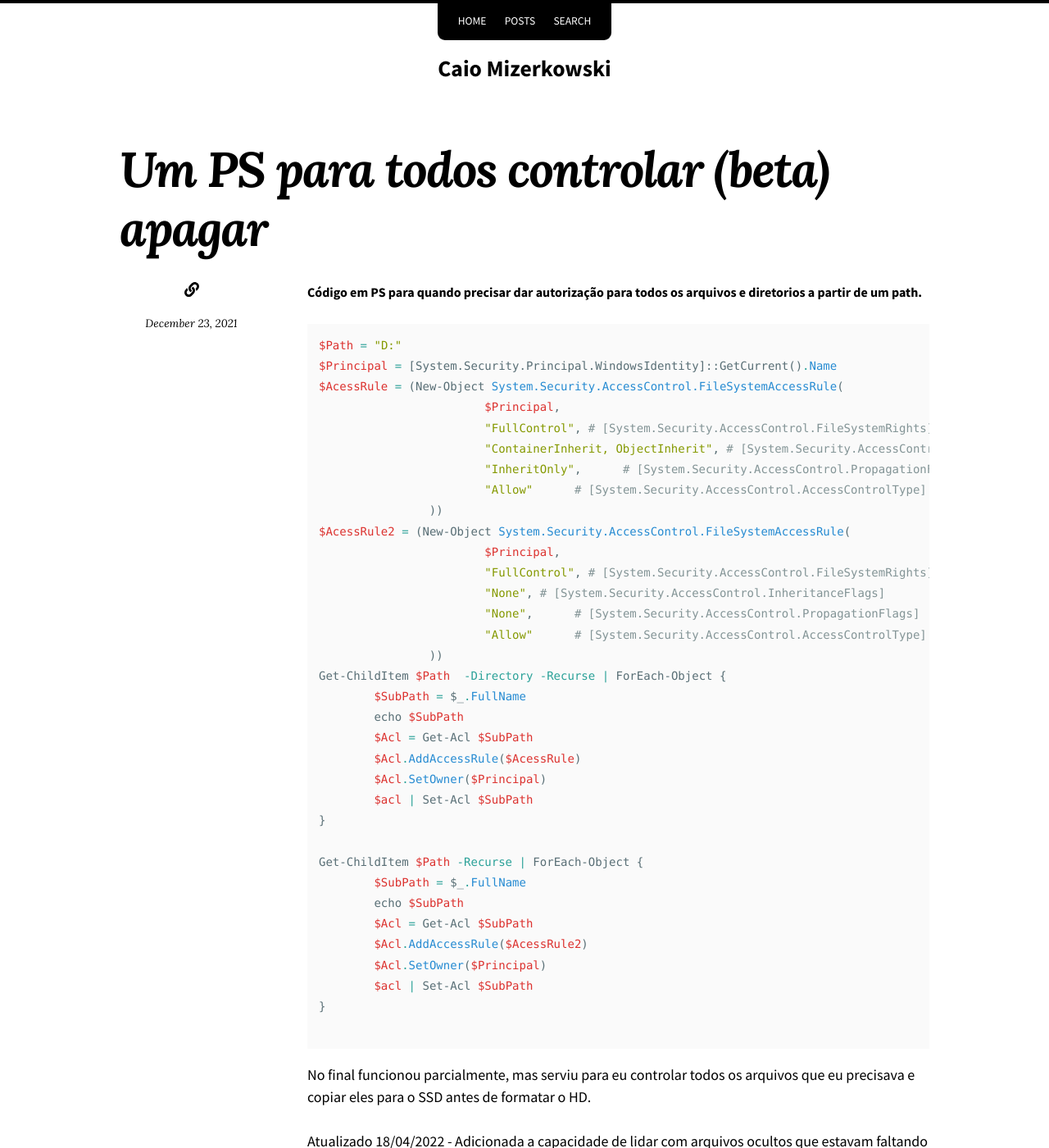
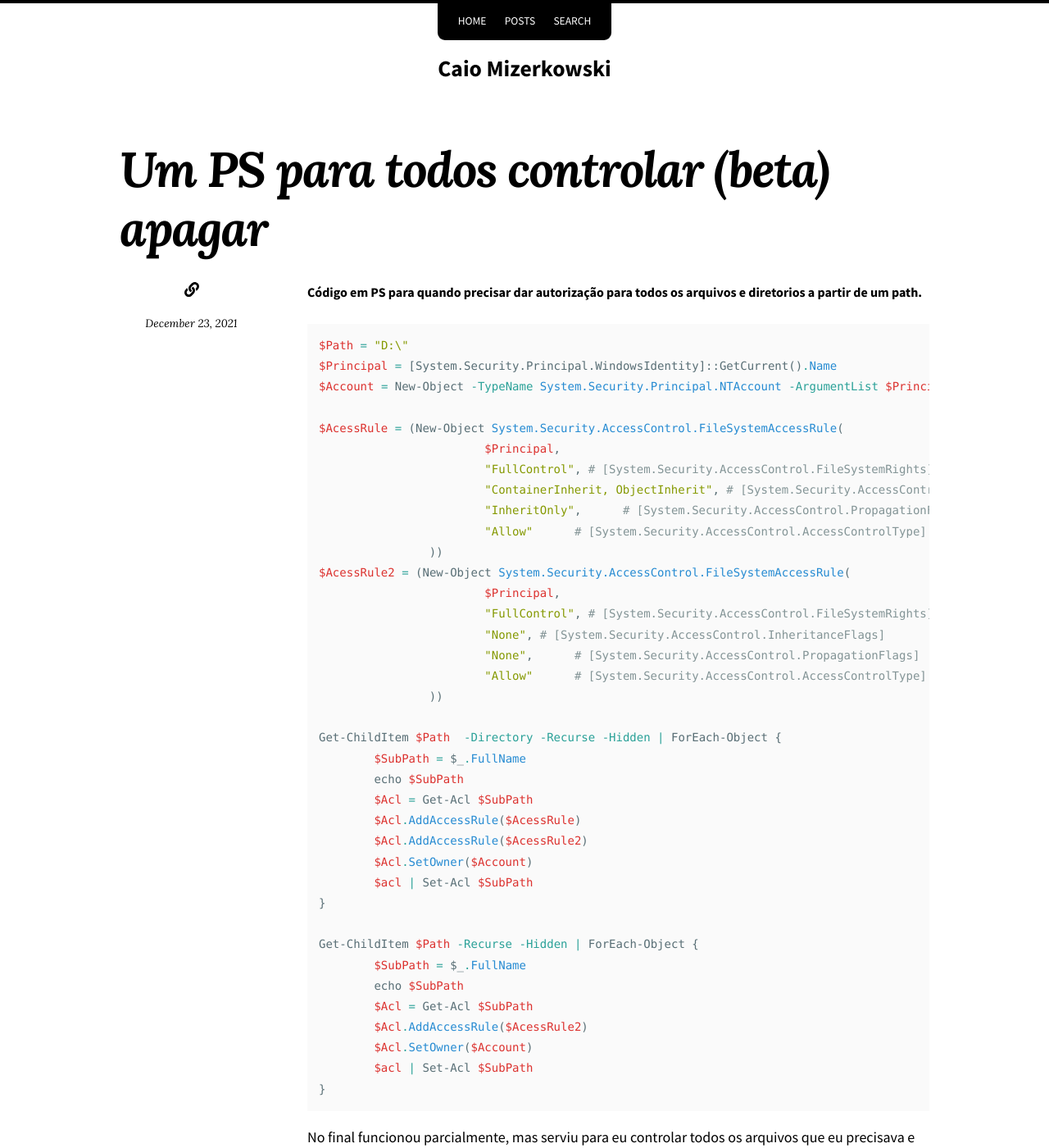
Before and after one commit to CaioMizerkowski/CaioMizerkowski.github.io, a Jekyll site: the page built from _posts/2021-12-23-Um-PS-para-tudo-controlar.md, in a window 1280 px wide and 1400 px high. Shown: the whole window at 82% size. Built offline with Jekyll 4.4.1, drawn with Linux system fonts in a browser that asks for light colours; nearby versions of some CDN libraries.

Commit message:
Update 2021-12-23-Um-PS-para-tudo-controlar.md

````diff
--- a/_posts/2021-12-23-Um-PS-para-tudo-controlar.md
+++ b/_posts/2021-12-23-Um-PS-para-tudo-controlar.md
@@ -6,8 +6,10 @@ date: 2021-12-23
 ##### Código em PS para quando precisar dar autorização para todos os arquivos e diretorios a partir de um path.
 
 ```powershell
-$Path = "D:"
+$Path = "D:\"
 $Principal = [System.Security.Principal.WindowsIdentity]::GetCurrent().Name
+$Account = New-Object -TypeName System.Security.Principal.NTAccount -ArgumentList $Principal;
+
 $AcessRule = (New-Object System.Security.AccessControl.FileSystemAccessRule(
 			$Principal,
 			"FullControl", # [System.Security.AccessControl.FileSystemRights]
@@ -22,24 +24,25 @@ $AcessRule2 = (New-Object System.Security.AccessControl.FileSystemAccessRule(
 			"None",      # [System.Security.AccessControl.PropagationFlags]
 			"Allow"      # [System.Security.AccessControl.AccessControlType]
 		))
-Get-ChildItem $Path  -Directory -Recurse | ForEach-Object {
+
+Get-ChildItem $Path  -Directory -Recurse -Hidden | ForEach-Object {
 	$SubPath = $_.FullName
 	echo $SubPath
 	$Acl = Get-Acl $SubPath
 	$Acl.AddAccessRule($AcessRule)
-	$Acl.SetOwner($Principal)
+	$Acl.AddAccessRule($AcessRule2)
+	$Acl.SetOwner($Account)
 	$acl | Set-Acl $SubPath
 }
 
-Get-ChildItem $Path -Recurse | ForEach-Object {
+Get-ChildItem $Path -Recurse -Hidden | ForEach-Object {
 	$SubPath = $_.FullName
 	echo $SubPath
 	$Acl = Get-Acl $SubPath
 	$Acl.AddAccessRule($AcessRule2)
-	$Acl.SetOwner($Principal)
+	$Acl.SetOwner($Account)
 	$acl | Set-Acl $SubPath
 }
-
 ```
 
 No final funcionou parcialmente, mas serviu para eu controlar todos os arquivos que eu precisava e copiar eles para o SSD antes de formatar o HD.
````
